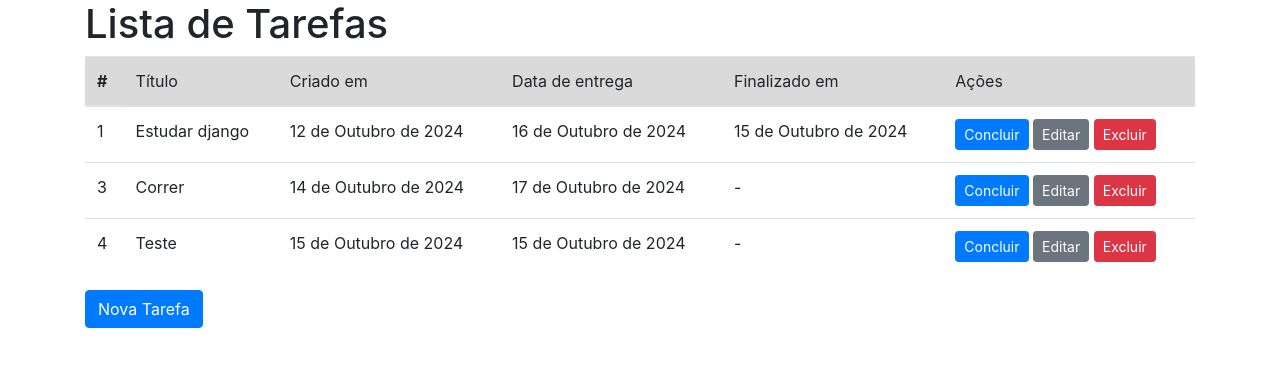
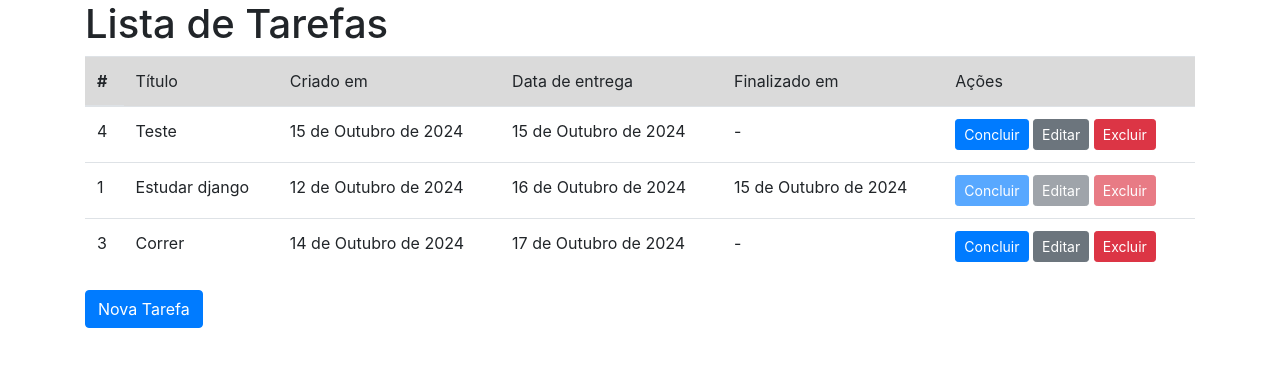
Before and after one commit to riamxpp/TodoList, a Django app: page / in a window 1280 px wide. Shown: the part 56-423 px from the top of the page. Run offline with Django 5.2, Linux system fonts and the light colour scheme; data comes from the database, SQL or seed files in the repository; some libraries are stand-ins or nearby versions.

Commit message:
feat: colocando tarefas para serem organizadas por data de entraga e desabilitando botões após a tarefa ser concluída

```diff
--- a/todos/models.py
+++ b/todos/models.py
@@ -6,3 +6,6 @@ class Todo(models.Model):
     created_at = models.DateField(auto_now_add=True, null=False, blank=False)
     deadLine = models.DateField(verbose_name="Fim", null=False, blank=False)
     finished_at = models.DateField(null=True)
+
+    class Meta:
+        ordering = ["deadLine"]
--- a/todos/templates/todos/todo_list.html
+++ b/todos/templates/todos/todo_list.html
@@ -27,9 +27,22 @@
           <td>{{ todo.deadLine|default:" - " }}</td>
           <td>{{ todo.finished_at|default:" - " }}</td>
           <td>
-            <a href="{% url "todo_complete" pk=todo.pk %}" class="btn btn-primary btn-sm">Concluir</a>
-            <a href="{% url "todo_update" pk=todo.pk %}" class="btn btn-secondary btn-sm">Editar</a>
-            <a href="{% url "todo_delete" pk=todo.pk %}" class="btn btn-danger btn-sm">Excluir</a>
+            <a
+            href="{% url "todo_complete" pk=todo.pk %}"
+            class="btn btn-primary btn-sm {% if todo.finished_at %}disabled{% endif %}"
+            >
+            Concluir
+          </a>
+            <a
+            href="{% url "todo_update" pk=todo.pk %}"
+            class="btn btn-secondary btn-sm {% if todo.finished_at %}disabled{% endif %}"
+            >
+            Editar</a>
+            <a
+            href="{% url "todo_delete" pk=todo.pk %}"
+            class="btn btn-danger btn-sm {% if todo.finished_at %}disabled{% endif %}"
+            >
+            Excluir</a>
           </td>
         </tr>
       {% endfor %}
```
